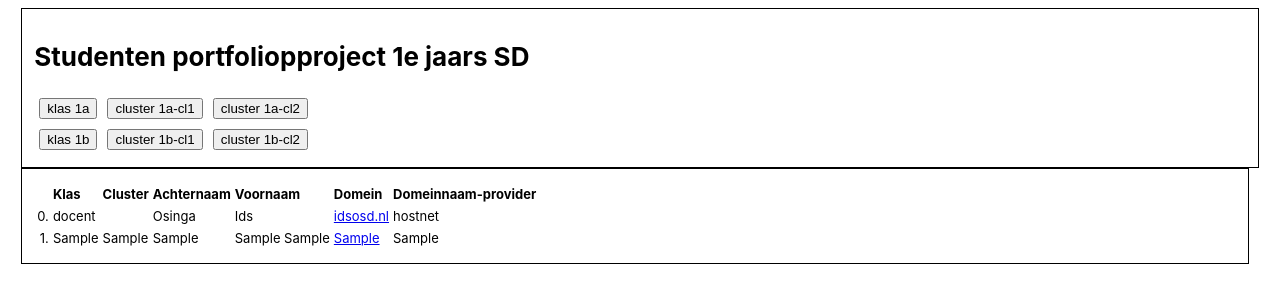
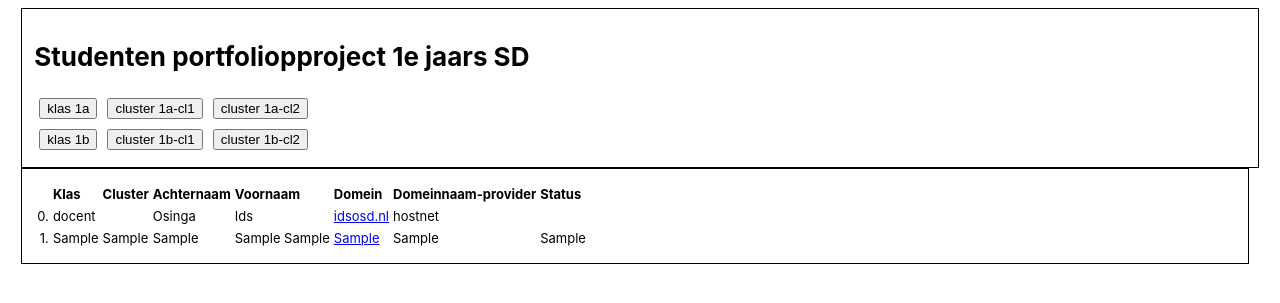
Before and after one commit to iposinga/portfolio, a PHP site: page /studenten.php in a window 1280 px wide. Shown: the top 303 px of the page. Run offline with PHP 8.4, Linux system fonts and the light colour scheme; tables that the repository leaves empty or names only in its code hold one stand-in row (values such as "Sample post").

Commit message:
v3 ik heb een kolom toegevoegd

```diff
--- a/studenten.php
+++ b/studenten.php
@@ -41,6 +41,7 @@ if(dbConnect())
 				<th class="text-left">Voornaam</th>
 				<th class="text-left">Domein</th>
 				<th class="text-left">Domeinnaam-provider</th>
+                <th class="text-left">Status</th>
 			</tr>
 			<tr>
 				<td class="text-right">0.</td>
@@ -63,6 +64,7 @@ if(dbConnect())
 		echo "<td>".$domeinnamen[$teller]['st_roepnaam']." ".$domeinnamen[$teller]['st_tussenv']."</td>";
 		echo "<td><a href='http://www.".$domeinnamen[$teller]['dom_domein']."' target='_blank'>".$domeinnamen[$teller]['dom_domein']."</a></td>";
 		echo "<td>".$domeinnamen[$teller]['dom_provider']."</td>";
+        echo "<td>".$domeinnamen[$teller]['dom_klaar']."</td>";
 		echo "</tr>";
 		$teller++;
 	}
```
